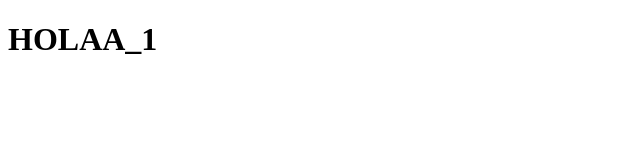
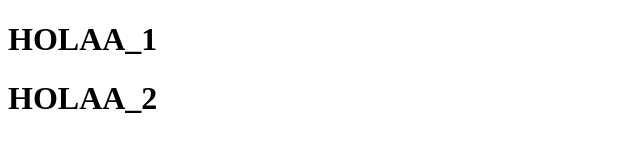
Before and after one commit to andyx-dm/ci-cd-awspub, a plain HTML site: page index.html in a window 1280 px wide. Shown: the whole page, without its empty margins (0-640 px from the left). Drawn offline with Linux system fonts and the light colour scheme.

Commit message:
subiendo solo index

```diff
--- a/index.html
+++ b/index.html
@@ -17,6 +17,7 @@
 <body>
 
     <h1>HOLAA_1</h1>
+    <h1>HOLAA_2</h1>
 
 
 </body>
```
Also changed, not shown: 1 other file.
